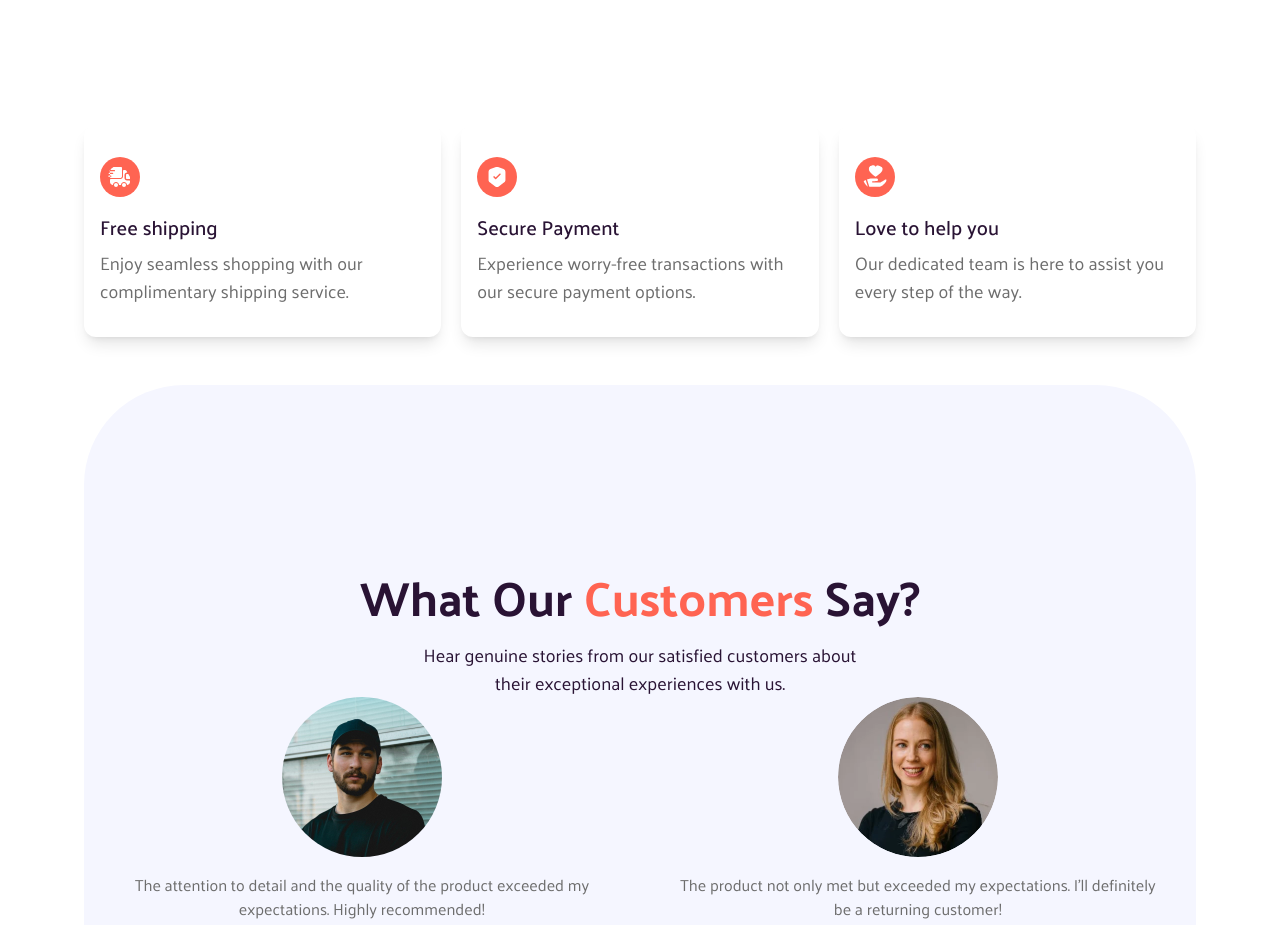
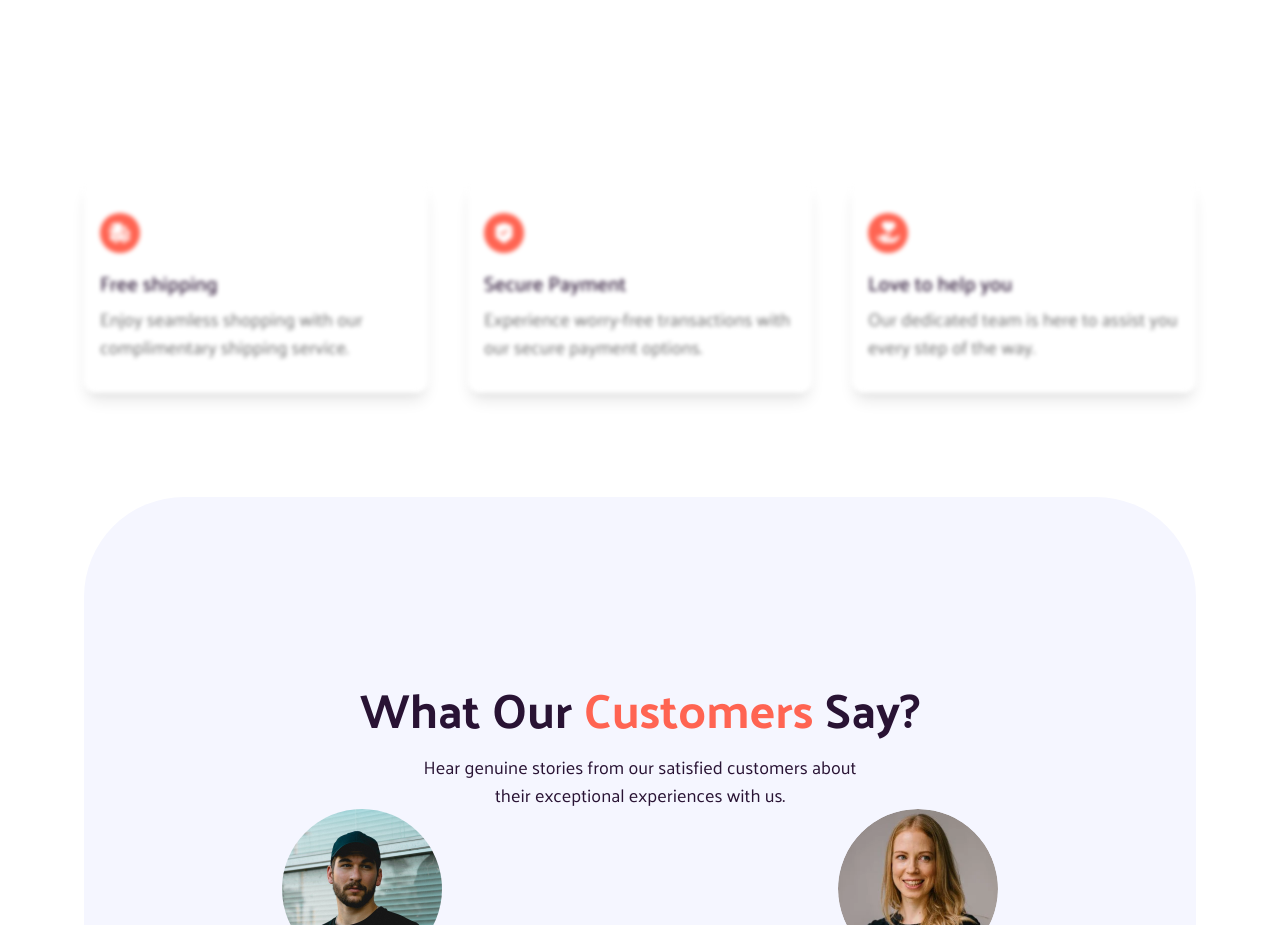
Before and after one commit to foadEbrahimi/Nike_Store, a React (Create React App) app: page / in a window 1280 px wide. Shown: the part 1660-2585 px from the top of the page. Built offline with nearby package versions, Linux system fonts and the light colour scheme.

Commit message:
add new feauture to services section

```diff
--- a/src/Components/Cards/Card.jsx
+++ b/src/Components/Cards/Card.jsx
@@ -3,7 +3,7 @@ import Circle from './Circle';
 
 export default function Card({ icon, title, subTitle }) {
   return (
-    <div className="py-8 w-fit px-4 shadow-lg bg-white rounded-xl space-y-4">
+    <div className="py-8 w-fit px-4 shadow-lg blur-[2px] bg-white rounded-xl space-y-4 transition-all duration-300 hover:scale-105 hover:blur-0">
       <Circle icon={icon} />
       <div className="space-y-2">
         <h1 className="text-xl font-PalanquinMedium">{title}</h1>
--- a/src/pages/Products/Products.jsx
+++ b/src/pages/Products/Products.jsx
@@ -1,5 +1,5 @@
 import React from 'react';
-import ProductsCard from './ProductsCard';
+import ProductsCard from '../../Components/Product/ProductsCard';
 import { products } from '../../constants/index';
 export default function Products() {
   return (
--- a/src/pages/Services/Services.jsx
+++ b/src/pages/Services/Services.jsx
@@ -5,7 +5,7 @@ import { services } from '../../constants';
 
 export default function Services() {
   return (
-    <div className="grid md:grid-cols-2 lg:grid-cols-3 gap-5">
+    <div className="grid md:grid-cols-2 lg:grid-cols-3 gap-10 py-14">
       {services.map(item => (
         <Card
           key={item.id}
```
Also changed, not shown: src/Components/Product/ProductsCard.jsx (renamed from src/pages/Products/ProductsCard.jsx).
